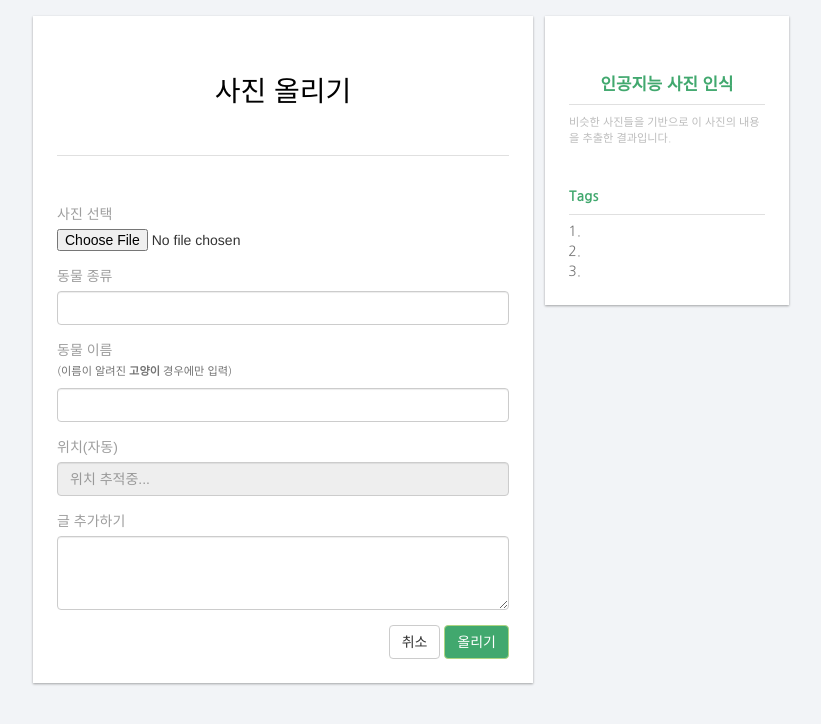
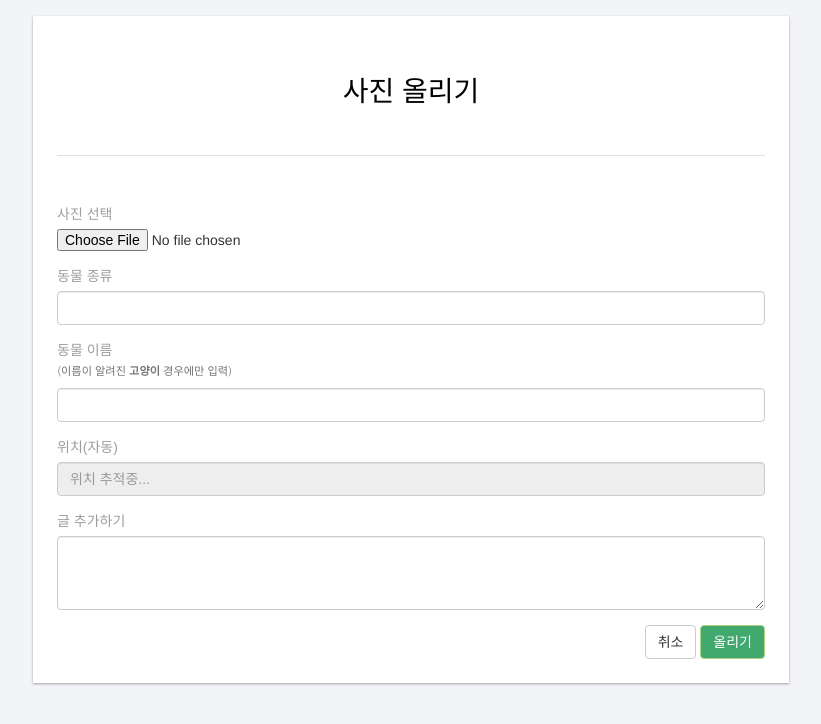
Before and after one commit to terrykwon/wildcamp, a PHP site: page /wildcamp/add-post.html in a window 1280 px wide. Shown: the top 724 px of the page, without its empty margins (229-1050 px from the left). Run offline with PHP 8.4, Linux system fonts and the light colour scheme.

Commit message:
Update add-post.html and post.php

```diff
--- a/add-post.html
+++ b/add-post.html
@@ -108,7 +108,7 @@
 
 		<!-- Upload photo -->
 		<div class="row new-item">
-			<div class="col-sm-8 less-padding">
+			<div class="col-sm-12 less-padding">
 				<div class="container-card">
 					<h2>사진 올리기</h2>
 
@@ -151,24 +151,6 @@
 				</div>
 			</div>
 
-			<div class="col-sm-4 less-padding">
-				<div class="container-card supplement">
-					<h2>인공지능 사진 인식</h2>
-					<div class="horizontal-divider"></div>
-					<h6>비슷한 사진들을 기반으로 이 사진의 내용을 추출한 결과입니다.</h6>
-					<div class="recog-result-desc">
-						<h5 id="recog-desc"></h5>
-					</div>
-					<h3>Tags</h3>
-					<div class="horizontal-divider"></div>
-					<ol>
-						<li id="recog-tag1"></li>
-						<li id="recog-tag2"></li>
-						<li id="recog-tag3"></li>
-					</ol>
-				</div>
-			</div>
-
 		<!-- row -->
 		</div>
 
```
Also changed, not shown: post.php (+9 -11 lines), 1 other file.
